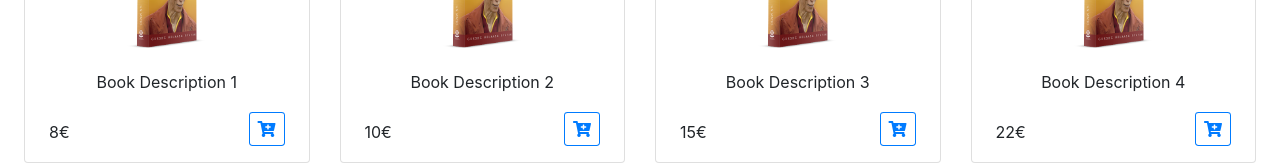
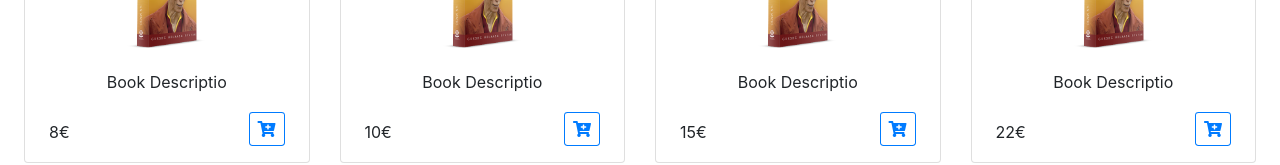
Before and after one commit to jromerob/angular-test, an Angular app: page /#/home in a window 1280 px wide. Shown: the part 263-428 px from the top of the page. Built offline with nearby package versions, Linux system fonts and the light colour scheme; data requests are answered from the project's data file.

Commit message:
mockeado del pipe

```diff
--- a/src/app/pages/home/home.component.html
+++ b/src/app/pages/home/home.component.html
@@ -8,8 +8,8 @@
         <img [src]="book.photoUrl" class="card-img-top imgBook" [alt]="book.name">
       </div>
       <div class="card-body" >
-        <p class="card-text alignCenter" style="margin-bottom: 2rem;">{{book.description}}</p>
-        <!-- <p class="card-text alignCenter" style="margin-bottom: 2rem;">{{book.description | reduceText:15}}</p> -->
+        <!-- <p class="card-text alignCenter" style="margin-bottom: 2rem;">{{book.description}}</p> -->
+        <p class="card-text alignCenter" style="margin-bottom: 2rem;">{{book.description | reduceText:15}}</p>
         <div class="divPrice">
           <span>{{book.price}}€</span>
         </div>
```
Also changed, not shown: 2 other files (tests, documents, lock files or other folders).
